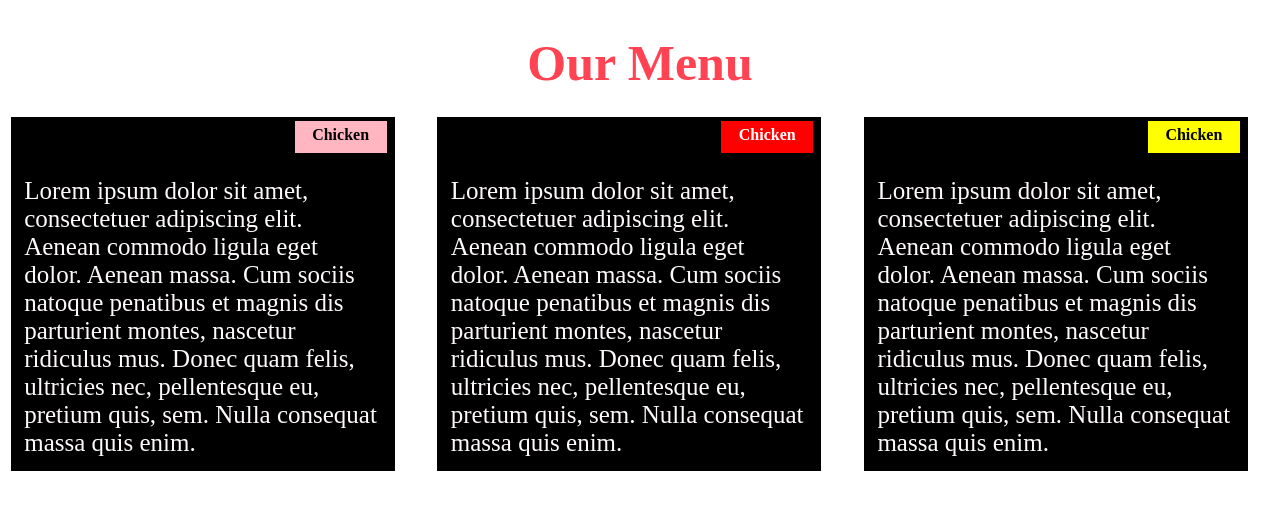
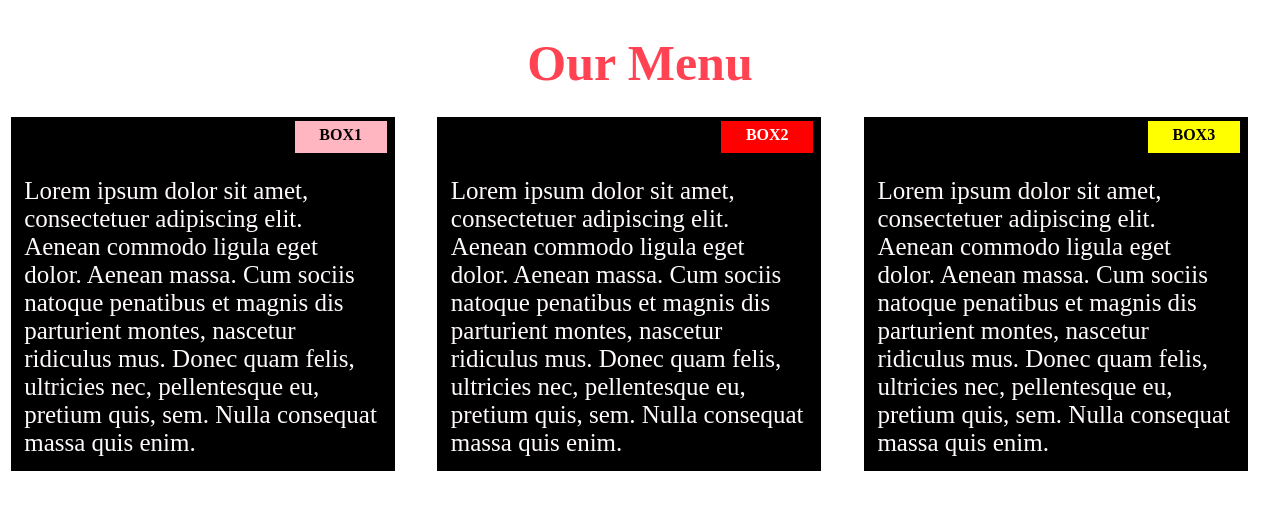
Before and after one commit to naveenkumar12624/Coursera_HTML_CSS_JS_Assignments, a plain HTML site: page index.html in a window 1280 px wide. Drawn offline with Linux system fonts and the light colour scheme.

Commit message:
index.html

```diff
--- a/index.html
+++ b/index.html
@@ -10,21 +10,21 @@
     <h1>Our Menu</h1>
     <div class="col-lg-4 col-md-6 col sm-12">
         <div class="box">
-            <p class="content-name name1">Chicken</p>
+            <p class="content-name name1">BOX1</p>
             <p class="content">Lorem ipsum dolor sit amet, consectetuer adipiscing elit. Aenean commodo ligula eget dolor. Aenean massa. Cum sociis natoque penatibus et magnis dis parturient montes, nascetur ridiculus mus. Donec quam felis, ultricies nec, pellentesque eu, pretium quis, sem. Nulla consequat massa quis enim. </p>
         </div>
     </div>
 
     <div class="col-lg-4 col-md-6 col sm-12">
         <div class="box">
-            <p class="content-name name2">Chicken</p>
+            <p class="content-name name2">BOX2</p>
             <p class="content">Lorem ipsum dolor sit amet, consectetuer adipiscing elit. Aenean commodo ligula eget dolor. Aenean massa. Cum sociis natoque penatibus et magnis dis parturient montes, nascetur ridiculus mus. Donec quam felis, ultricies nec, pellentesque eu, pretium quis, sem. Nulla consequat massa quis enim. </p>
         </div>
     </div>
 
     <div class="col-lg-4 col-md-12 col sm-12">
         <div class="box">
-            <p class="content-name name3">Chicken</p>
+            <p class="content-name name3">BOX3</p>
             <p class="content">Lorem ipsum dolor sit amet, consectetuer adipiscing elit. Aenean commodo ligula eget dolor. Aenean massa. Cum sociis natoque penatibus et magnis dis parturient montes, nascetur ridiculus mus. Donec quam felis, ultricies nec, pellentesque eu, pretium quis, sem. Nulla consequat massa quis enim. </p>
         </div>
     </div>
```
